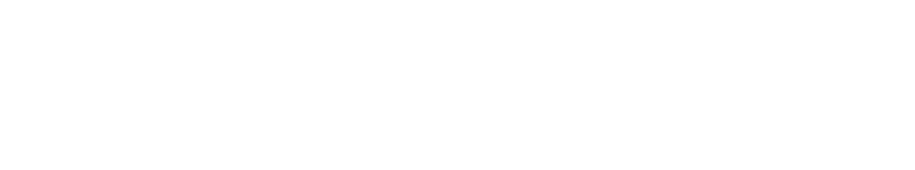
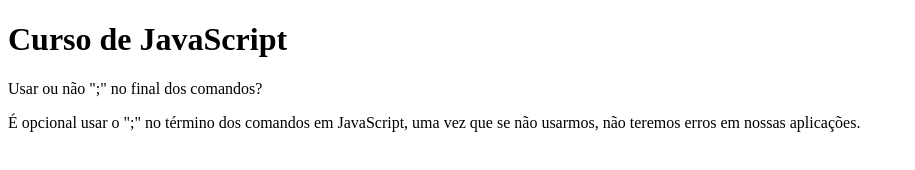
Before and after one commit to CrisBragaRock/WebDevPrincipal, a plain HTML site: page 004-estudos/estudos-JS/aula155/index.html in a window 1280 px wide. Shown: the whole page, without its empty margins (0-915 px from the left). Drawn offline with Linux system fonts and the light colour scheme.

Commit message:
aula 155

```diff
--- a/004-estudos/estudos-JS/aula155/index.html
+++ b/004-estudos/estudos-JS/aula155/index.html
@@ -4,9 +4,20 @@
     <meta charset="UTF-8">
     <meta http-equiv="X-UA-Compatible" content="IE=edge">
     <meta name="viewport" content="width=device-width, initial-scale=1.0">
-    <title>Aula 149</title>
+    <title>Aula 155</title>
 </head>
 <body>
 
+    <h1>Curso de JavaScript</h1>
+
+    <p>
+        Usar ou não ";" no final dos comandos?
+    </p>
+
+    <p>
+        É opcional usar o ";" no término dos comandos em JavaScript, uma vez que se não usarmos, não teremos erros em nossas aplicações.
+    </p>
+
+    <script src="JS/script.js"></script>
 </body>
 </html>
```
Also changed, not shown: 004-estudos/estudos-JS/aula155/JS/script.js (added).
